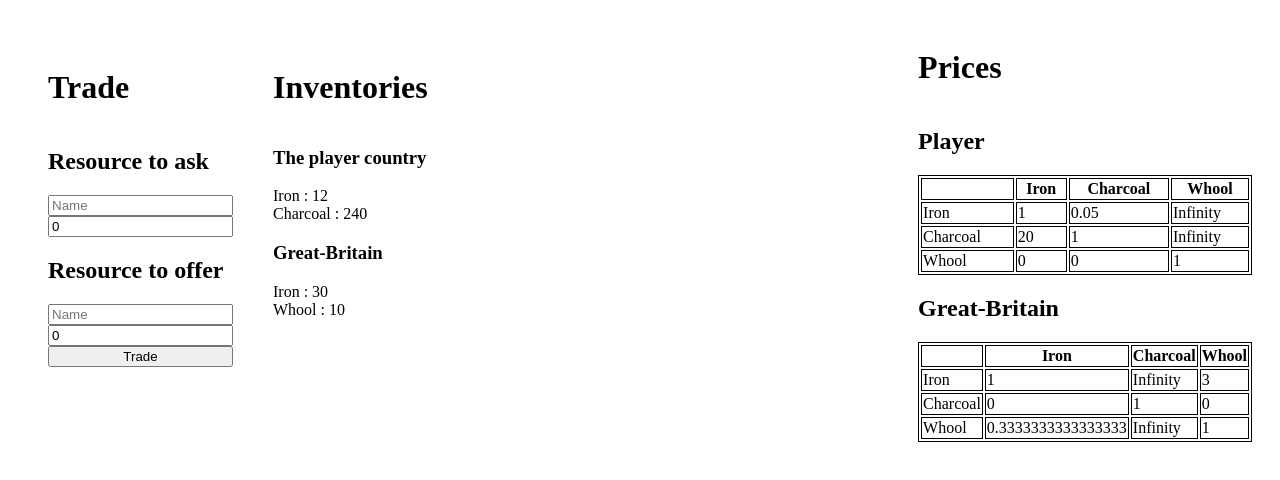
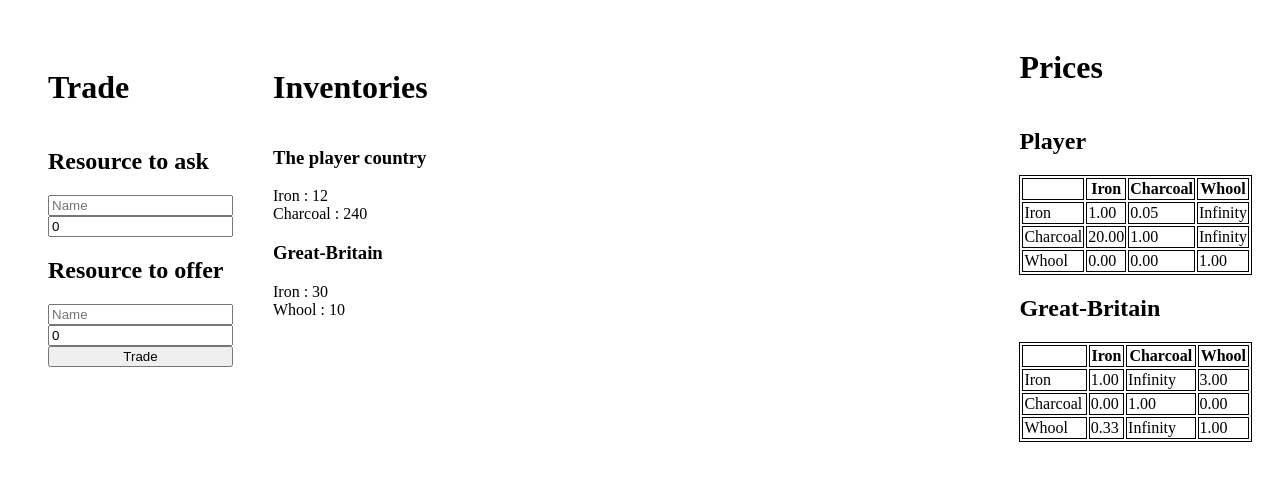
Before and after one commit to lehmstedt/trade-wars, a Vue app: page / in a window 1280 px wide. Shown: the top 480 px of the page. Built offline with nearby package versions, Linux system fonts and the light colour scheme.

Commit message:
format prices to fixed 2

```diff
--- a/src/app/country/CountryResourcePrice.vue
+++ b/src/app/country/CountryResourcePrice.vue
@@ -21,7 +21,7 @@ const prices = await props.game.listResourcePrices(props.countryId)
         </tr>
         <tr v-for="resource in resources" :key="resource.name">
             <td>{{ resource.name }}</td>
-            <td v-for="expressedResource in resources" :key="expressedResource.name">{{ prices.get(expressedResource.name)?.get(resource.name) }}</td>
+            <td v-for="expressedResource in resources" :key="expressedResource.name">{{ prices.get(expressedResource.name)?.get(resource.name)?.toFixed(2) }}</td>
         </tr>
     </table>
 </template>
```
